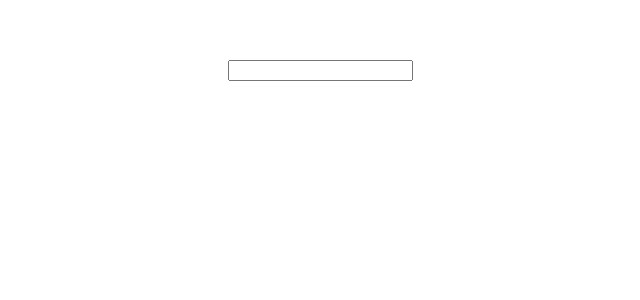
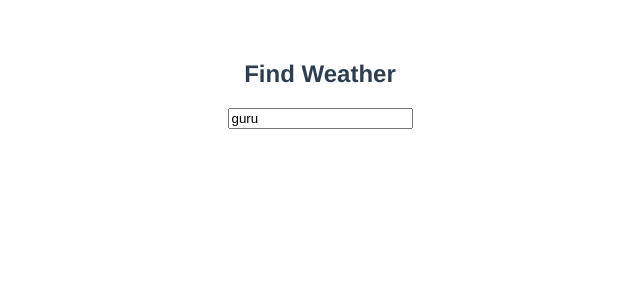
Before and after one commit to guruk05/Weather-app-using-Vue-Js, a Vue app in the folder weatherapp/: page / in a window 1280 px wide. Shown: the top 300 px of the page, without its empty margins (320-960 px from the left). Built offline with nearby package versions, Linux system fonts and the light colour scheme.

Commit message:
installed axios package

```diff
--- a/weatherapp/package.json
+++ b/weatherapp/package.json
@@ -8,6 +8,7 @@
     "lint": "vue-cli-service lint"
   },
   "dependencies": {
+    "axios": "^0.19.0",
     "core-js": "^3.3.2",
     "vue": "^2.6.10"
   },
--- a/weatherapp/src/components/Search.vue
+++ b/weatherapp/src/components/Search.vue
@@ -1,7 +1,8 @@
 <template>
   <div class="hello">
+      <h2>Find Weather</h2>
     <form v-on:submit.prevent="getResult(query)">
-    <input type= "text" v-model="query"/>
+    <input type= "text" placeholder="Enter cityname" v-model="query"/>
     </form>
   </div>
 </template>
@@ -12,6 +13,7 @@ export default {
   data () {
     return {
     msg: 'search',
+    query:'guru'
   }
   },
   methods: {
```
Also changed, not shown: 1 other file (tests, documents, lock files or other folders).
